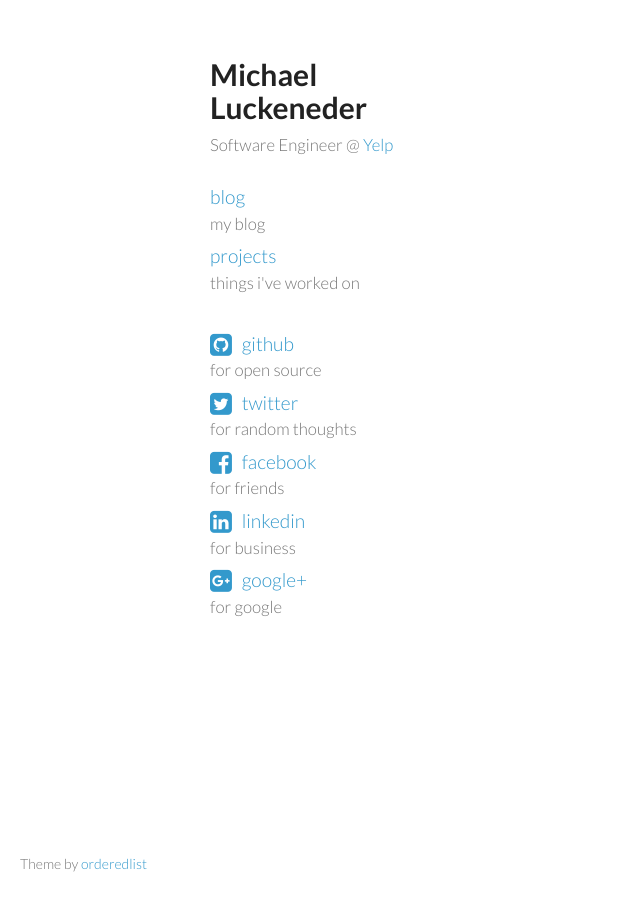
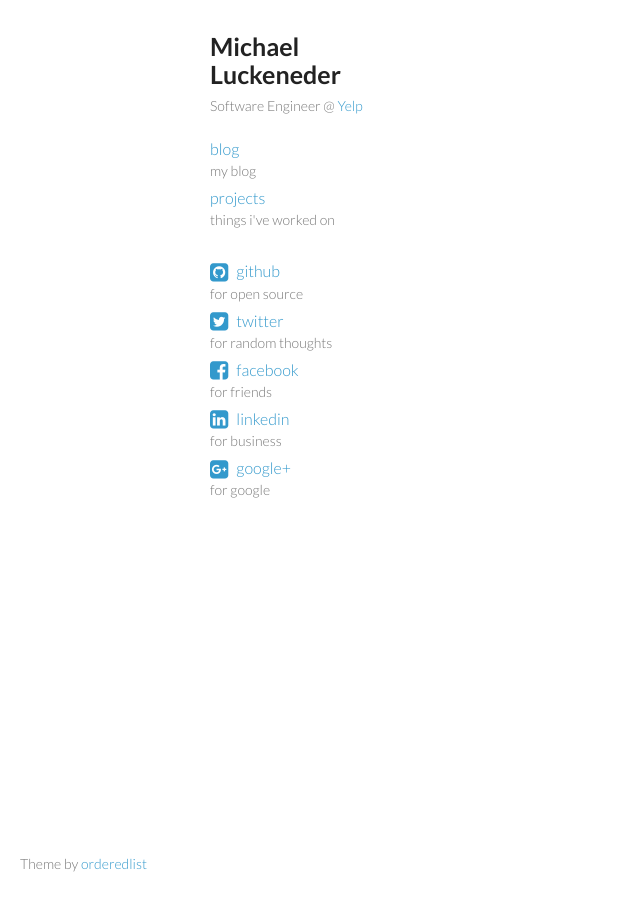
Before and after one commit to optiminimalist/optiminimalist.github.io, a Jekyll site: the page built from index.html, in a window 1280 px wide. Shown: the whole page, without its empty margins (0-640 px from the left). Built offline with Jekyll 4.4.1, drawn with Linux system fonts in a browser that asks for light colours; nearby versions of some CDN libraries; comment, search, counter and statistics services are not loaded.

Commit message:
fixed style

```diff
--- a/stylesheets/styles.css
+++ b/stylesheets/styles.css
@@ -1,7 +1,7 @@
 @import url(https://fonts.googleapis.com/css?family=Lato:300italic,700italic,300,700);
 
 body {
-  padding:50px;
+  padding:25px 50px 50px 50px;
   font:16px/1.5 Lato, "Helvetica Neue", Helvetica, Arial, sans-serif;
   color:#777;
   font-weight:300;
@@ -113,6 +113,7 @@
   width:200px;
   float:left;
   position:fixed;
+  z-index:9999999;
 }
 
 header ul {
@@ -292,7 +293,7 @@
   }
 }
 
-      header { zoom: 1.2; }
+      /*header { zoom: 1.2; }*/
       header h1 { margin-bottom: 5px; }
       header h1 a { color: #222; font-weight: bold; }
       header h3 { margin-top: 20px; margin-bottom: 5px; }
```
